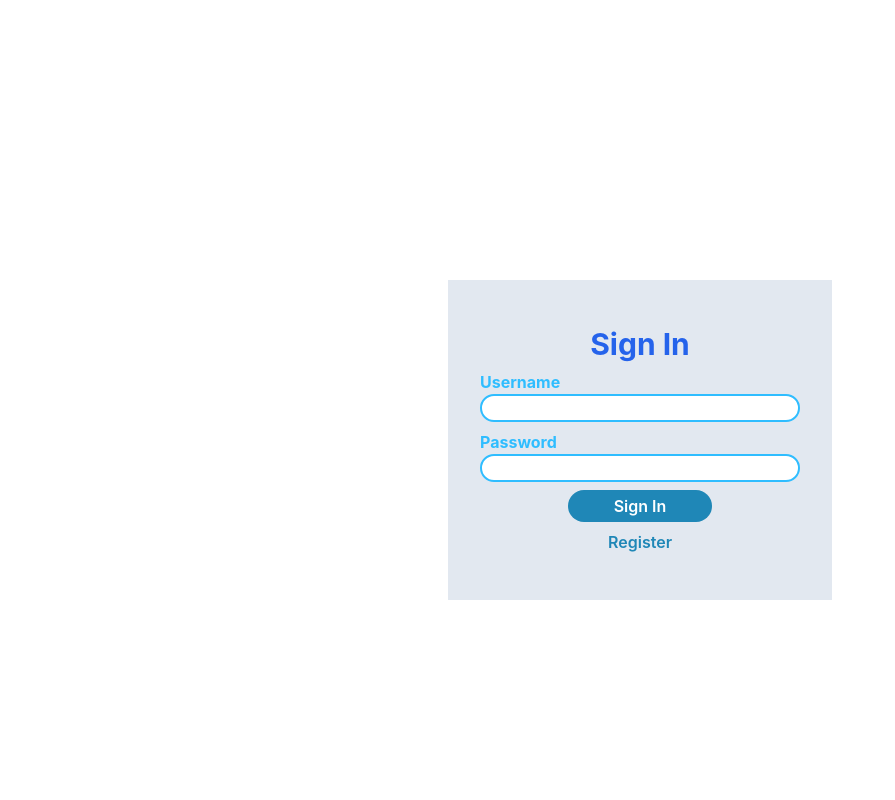
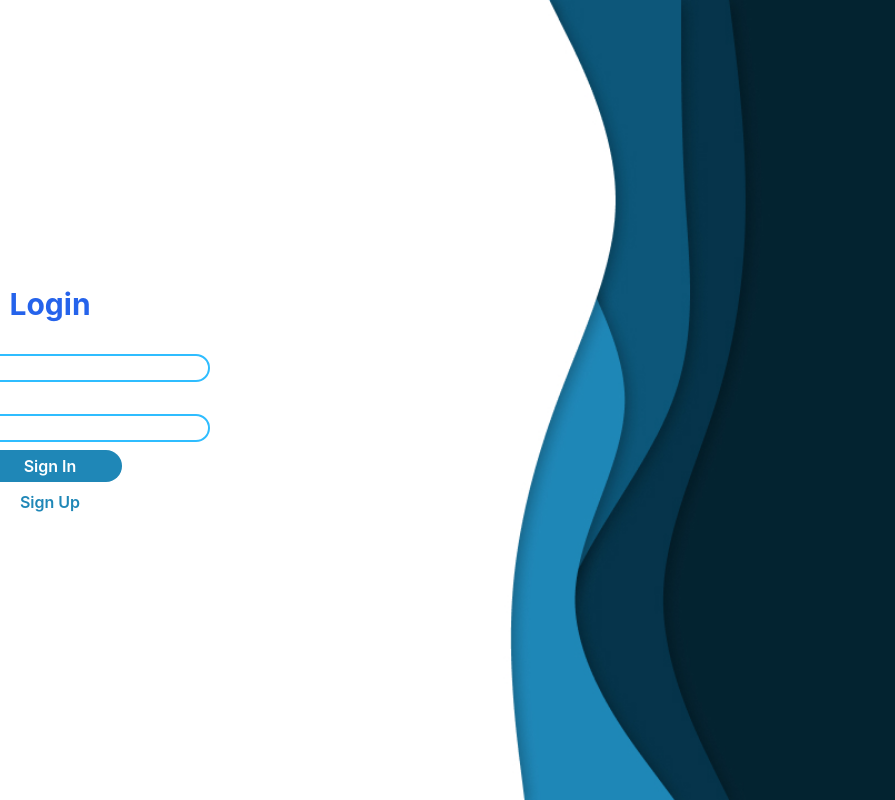
Before and after one commit to 0FelipeMeira/budgetflow-frontend, a Next.js app: page /login in a window 1280 px wide. Shown: the whole page, without its empty margins (0-895 px from the left). Built offline with nearby package versions, Linux system fonts and the light colour scheme.

Commit message:
Paginas de login e cadastro

```diff
--- a/app/globals.css
+++ b/app/globals.css
@@ -6,6 +6,7 @@
 :root {
   --background: #ffffff;
   --foreground: #171717;
+
 }
 
 @media (prefers-color-scheme: daark) {
@@ -19,6 +20,7 @@ body {
   color: var(--foreground);
   background: var(--background);
   font-family: Arial, Helvetica, sans-serif;
+  height: 100svh;
 }
 
 * {
--- a/app/login/page.tsx
+++ b/app/login/page.tsx
@@ -1,10 +1,13 @@
 import React from 'react'
 import LoginCard from '@/components/LoginCard/LoginCard';
+import Image from 'next/image';
+
 
 function Page_login() {
   return (
-    <div className='h-screen flex items-center justify-center '>
-    <LoginCard/>
+    <div className='bg-main-1 h-screen flex flex-row-reverse'>
+      <img src="/images/imglogin.jpg" alt="imagem login" className="" />
+      <LoginCard />
     </div>
   )
 }
--- a/app/register/page.tsx
+++ b/app/register/page.tsx
@@ -1,11 +1,16 @@
 "use client";
 import React from 'react'
 import RegisterCard from '@/components/RegisterCard.tsx/RegisterCard';
+import Image from 'next/image';
+
 
 function Page_register() {
   return (
-    <div className='h-screen flex items-center justify-center '>
-      <RegisterCard />
+    <div className='bg-main-1 h-screen flex flex-row-reverse'>
+      <img src="/images/imglogin.jpg" alt="imagem login" className="" />
+      <RegisterCard/>
+
+
     </div>
   )
 }
--- a/components/LoginCard/LoginCard.tsx
+++ b/components/LoginCard/LoginCard.tsx
@@ -1,20 +1,20 @@
-import React from 'react'
-import Input from '@/components/Input/Input';
-import Title from '@/components/Title/Title';
-import ButtonLogin from '@/components/ButtonLogin/ButtonLogin';
-import Link from 'next/link';
+import React from "react";
+import Input from "../Input/Input";
+import ButtonLogin from "../ButtonLogin/ButtonLogin";
+import Title from "../Title/Title";
+import Link from "next/link";
+import Image from 'next/image';
 
 
 function LoginCard() {
   return (
-    <div className="bg-slate-200 relative flex flex-col justify-center items-center gap-2 mt-20 w-96 h-2/5">
-    <Title text="Sign In"></Title>
-    <Input label="Username"/>
-    <Input label="Password"/>
-    <ButtonLogin txt="Sign In"/>
-    <Link href="/login" className="text-main-4 text-md font-semibold"> Register </Link>
-
-</div>
+    <div className="bg-white w-7/12 h-screen flex flex-col justify-center items-center gap-2  ">
+      <Title text="Login"></Title>
+      <Input label="Username" />
+      <Input label="Password" />
+      <ButtonLogin txt="Sign In" />
+      <Link href="/register" className="text-main-4 text-md font-semibold"> Sign Up </Link>
+    </div>
   )
 }
 
--- a/components/RegisterCard.tsx/RegisterCard.tsx
+++ b/components/RegisterCard.tsx/RegisterCard.tsx
@@ -3,19 +3,19 @@ import Input from "../Input/Input";
 import ButtonLogin from "../ButtonLogin/ButtonLogin";
 import Title from "../Title/Title";
 import Link from "next/link";
+import Image from 'next/image';
 
 
 function RegisterCard() {
     return (
-        <div className="bg-slate-200 relative flex flex-col justify-center items-center gap-2 mt-20 w-96 h-2/5">
-            <Title text="Register"></Title>
-            <Input label="Name"/>
-            <Input label="Username"/>
-            <Input label="Password"/>
-            <ButtonLogin txt="Register"/>
-            <Link href="/login" className="text-main-4 text-md font-semibold"> Sign up </Link>
-
-        </div>
+            <div className="bg-white w-7/12 h-screen flex flex-col justify-center items-center gap-2  ">
+                <Title text="Register"></Title>
+                <Input label="Name" />
+                <Input label="Username" />
+                <Input label="Password" />
+                <ButtonLogin txt="Register" />
+                <Link href="/login" className="text-main-4 text-md font-semibold"> Sign In </Link>
+            </div>
     )
 }
 
```
Also changed, not shown: public/images/imglogin.jpg (added).
